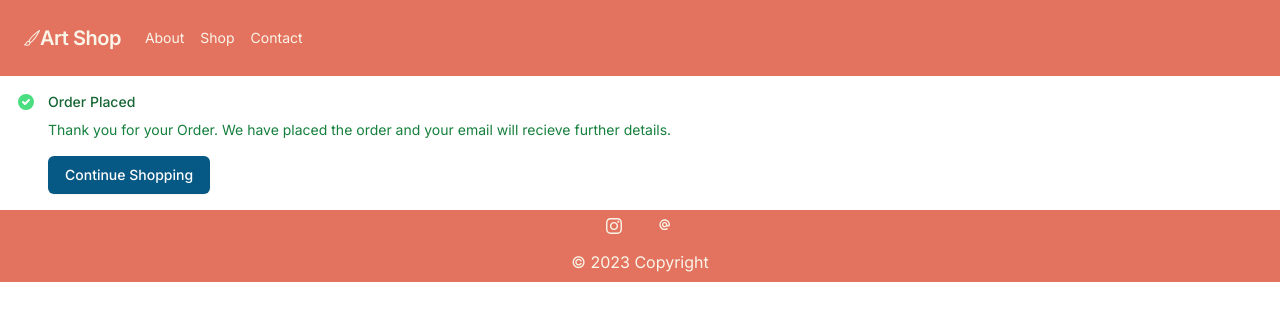
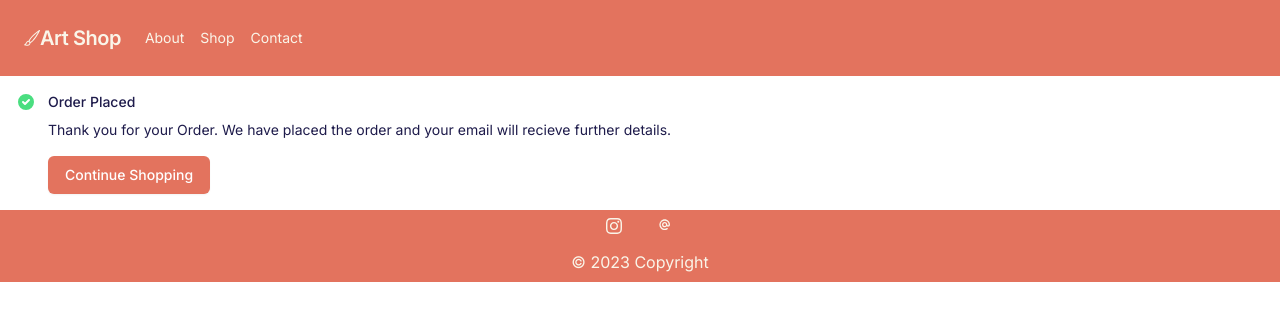
Before and after one commit to angoosto/art-shop, a Next.js app: page /order in a window 1280 px wide. Shown: the top 320 px of the page. Built offline with nearby package versions, Linux system fonts and the light colour scheme.

Commit message:
SSR for title, update order page styling

```diff
--- a/app/[title]/page.tsx
+++ b/app/[title]/page.tsx
@@ -1,26 +1,8 @@
-"use client";
 import DetailView from "../components/DetailView";
-import { usePathname } from "next/navigation";
-import { useEffect, useState } from "react";
-import { Piece } from "../types";
-import Skeleton from "../components/Skeleton";
+import { singlePiece } from "../api/ArtRepo";
 
-export default function SingleView() {
-  const [loading, setLoading] = useState<boolean>(true);
-  const [piece, setPiece] = useState<Piece>();
-  const path = usePathname();
-  const title = path?.substring(1);
-  useEffect(() => {
-    fetch("api/piece", {
-      headers: {
-        title: title || "",
-      },
-    })
-      .then((res) => res.json())
-      .then((data) => {
-        setPiece(data as Piece);
-        setLoading(false);
-      });
-  }, [title]);
-  return loading ? <Skeleton /> : <DetailView piece={piece!} />;
+export default async function SingleView({params} : {params: {title: string}}) {
+  const title = params.title;
+  const piece = await singlePiece(title)
+  return <DetailView piece={piece} />;
 }
--- a/app/order/page.tsx
+++ b/app/order/page.tsx
@@ -23,10 +23,10 @@ export default function Order() {
                             />
                         </div>
                         <div className="ml-3">
-                            <h3 className="text-sm font-medium text-green-800">
+                            <h3 className="text-sm font-medium text-indigo-950">
                                 Order Placed
                             </h3>
-                            <div className="mt-2 text-sm text-green-700">
+                            <div className="mt-2 text-sm text-indigo-950">
                                 <p>
                                     Thank you for your Order. We have placed the
                                     order and your email will recieve further
@@ -36,7 +36,7 @@ export default function Order() {
                             <button
                                 onClick={() => router.push("/shop")}
                                 type="button"
-                                className="inline-flex items-center rounded-md border border-transparent bg-sky-800 px-4 py-2 text-sm font-medium text-white shadow-sm hover:bg-sky-900 mt-4"
+                                className="inline-flex items-center rounded-md border border-transparent bg-accent px-4 py-2 text-sm font-medium text-white shadow-sm hover:bg-white mt-4"
                             >
                                 Continue Shopping
                             </button>
```
